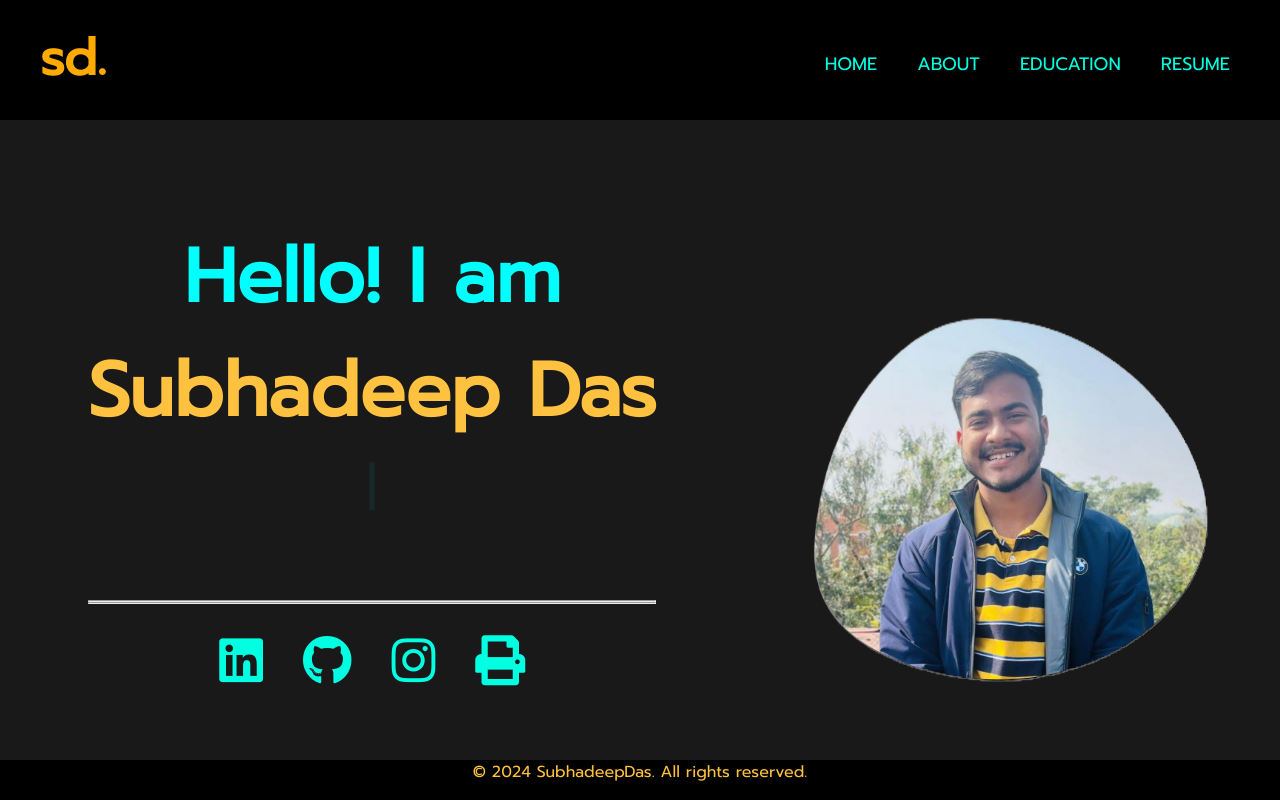
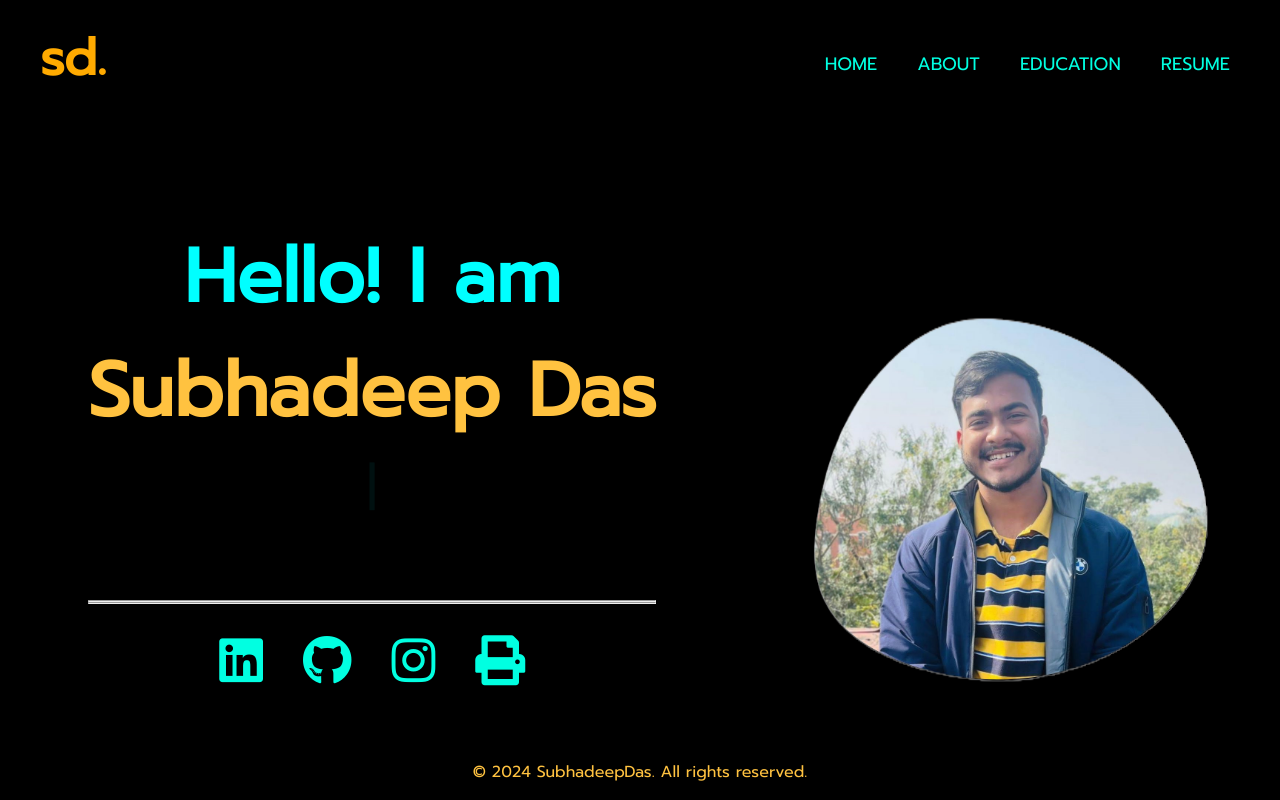
Before and after one commit to NirmitaDebnath/SPORTFOFIO, a plain HTML site: page index.html in a window 1280 px wide. Shown: the top 800 px of the page. Drawn offline with nearby package versions, Linux system fonts and the light colour scheme.

Commit message:
Add files via upload

```diff
--- a/style.css
+++ b/style.css
@@ -83,7 +83,6 @@ nav ul li a:hover {
 .hi {
   display: flex;
   justify-content: space-around;
-  background-color: rgb(26, 25, 25);
   margin: 0px 0px 0px 0px;
   padding: 0px 0px 0px 0px;
 
```
